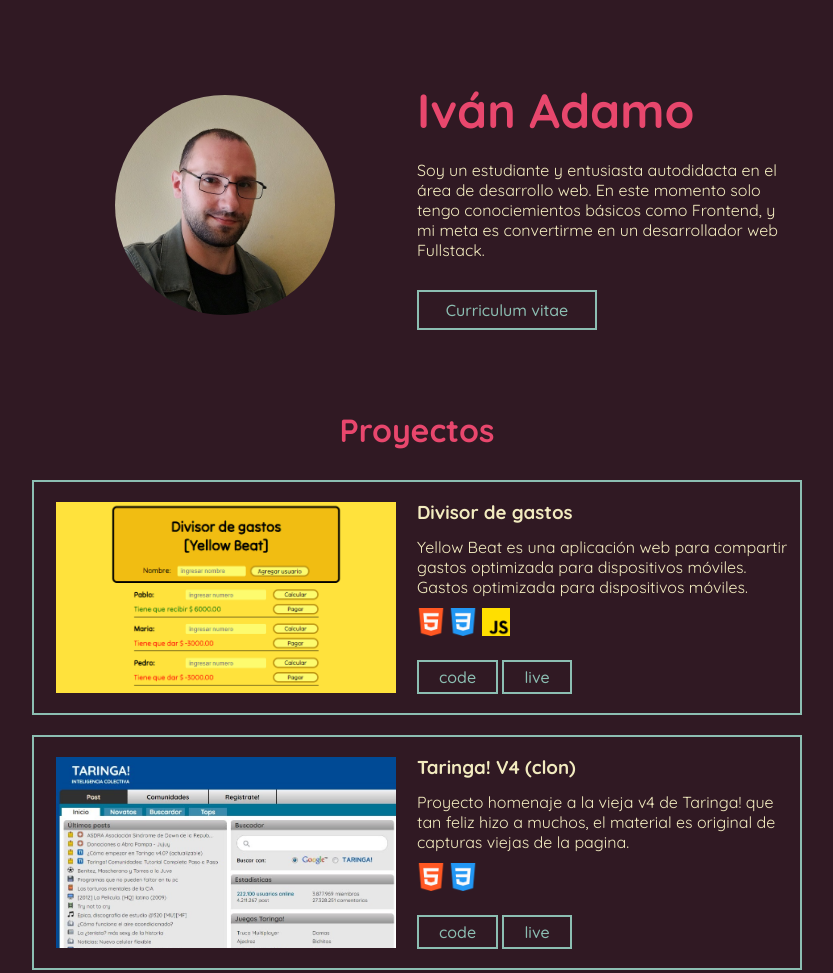
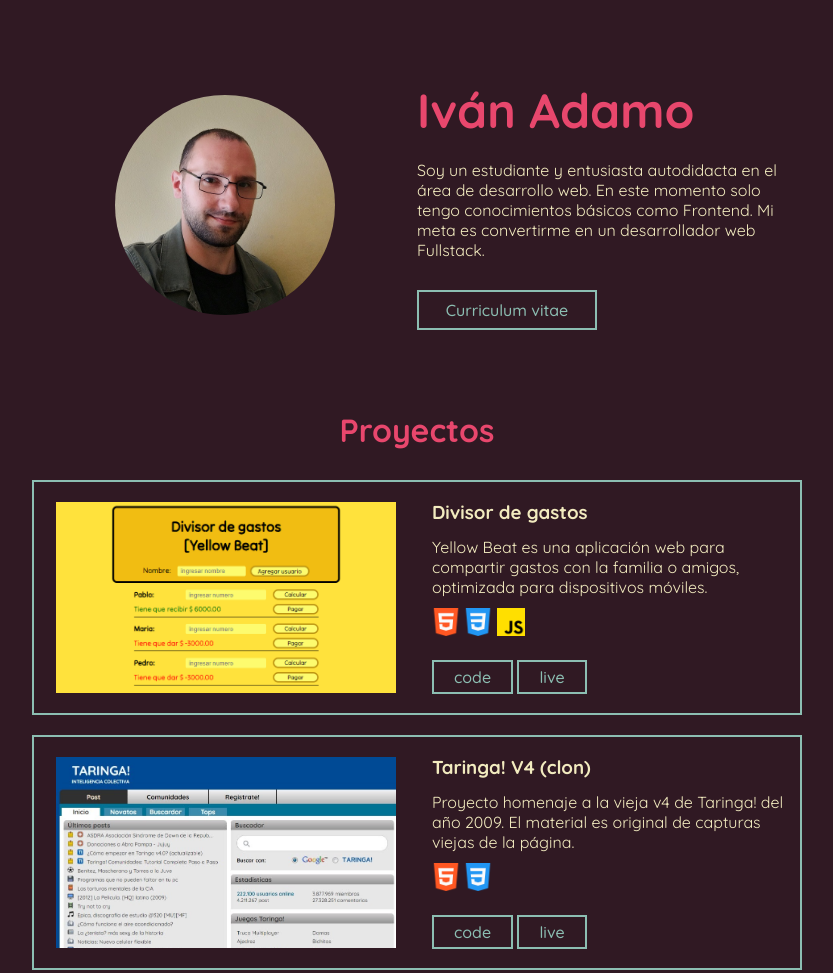
Before and after one commit to ivan2600/portafolios, a plain HTML site: page index.html in a window 1280 px wide. Shown: the top 973 px of the page, without its empty margins (223-1056 px from the left). Drawn offline with Linux system fonts and the light colour scheme.

Commit message:
corregido

```diff
--- a/index.html
+++ b/index.html
@@ -13,7 +13,7 @@
     </div>
     <div class="about">
       <h1>Iván Adamo</h1>
-      <p>Soy un estudiante y entusiasta autodidacta en el área de desarrollo web. En este momento solo tengo conociemientos básicos como Frontend, y mi meta es convertirme en un desarrollador web Fullstack.</p>
+      <p>Soy un estudiante y entusiasta autodidacta en el área de desarrollo web. En este momento solo tengo conocimientos básicos como Frontend. Mi meta es convertirme en un desarrollador web Fullstack.</p>
       <a href="">Curriculum vitae</a>
     </div>
   </header>
@@ -25,8 +25,7 @@
       </div>
       <div class="project-card-info">
         <h3>Divisor de gastos</h3>
-        <p>Yellow Beat es una aplicación web para compartir gastos optimizada para dispositivos móviles.
-        Gastos optimizada para dispositivos móviles.
+        <p>Yellow Beat es una aplicación web para compartir gastos con la familia o amigos, optimizada para dispositivos móviles.
         </p>
         <div>
           <img src="./assets/icons/skill-social/html-5.png" alt="icono html">
@@ -45,7 +44,7 @@
       </div>
       <div class="project-card-info">
         <h3>Taringa! V4 (clon)</h3>
-        <p>Proyecto homenaje a la vieja v4 de Taringa! que tan feliz hizo a muchos, el material es original de capturas viejas de la pagina.
+        <p>Proyecto homenaje a la vieja v4 de Taringa! del año 2009. El material es original de capturas viejas de la página.
         </p>
         <div>
           <img src="./assets/icons/skill-social/html-5.png" alt="icono html">
--- a/style.css
+++ b/style.css
@@ -107,6 +107,7 @@ header {
   display: grid;
   /* place-content: center; */
   text-align: start;
+  padding-left: 15px;
 }
 
 .project-card-info h3 {
```
